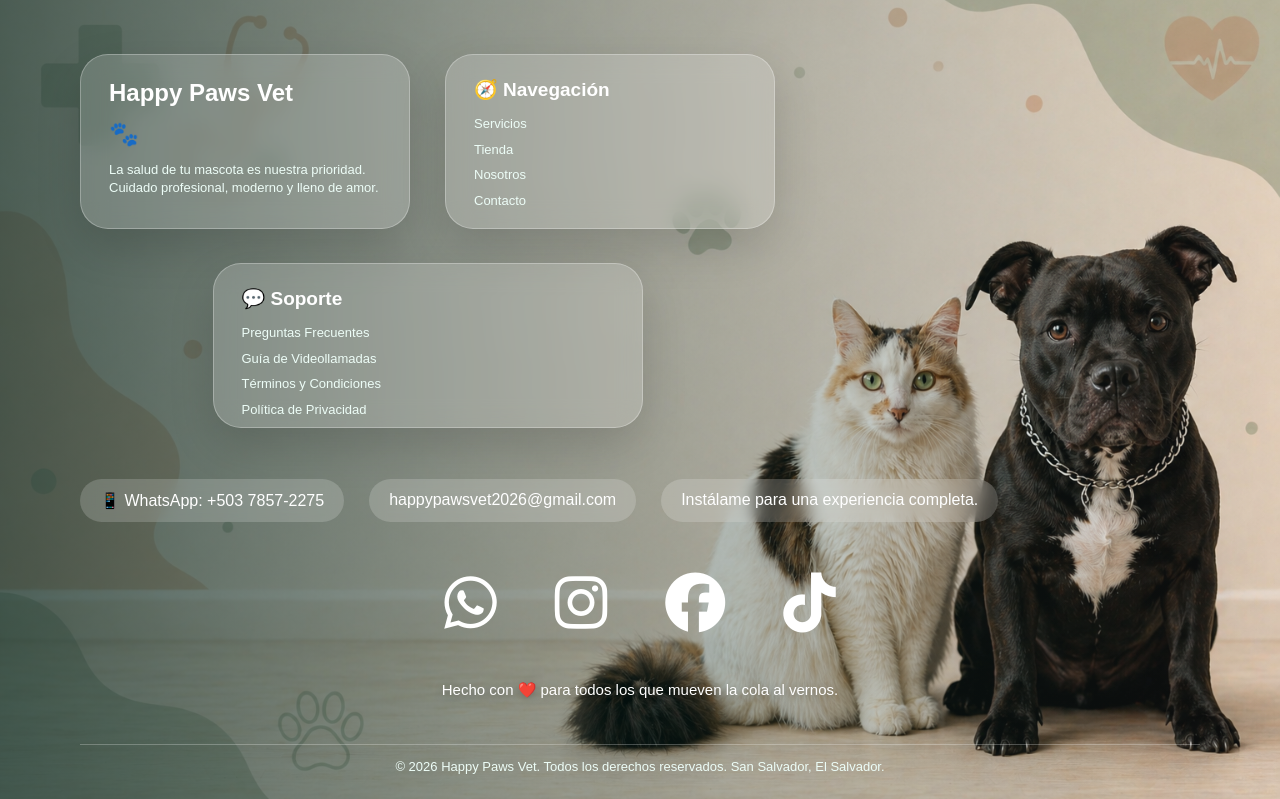
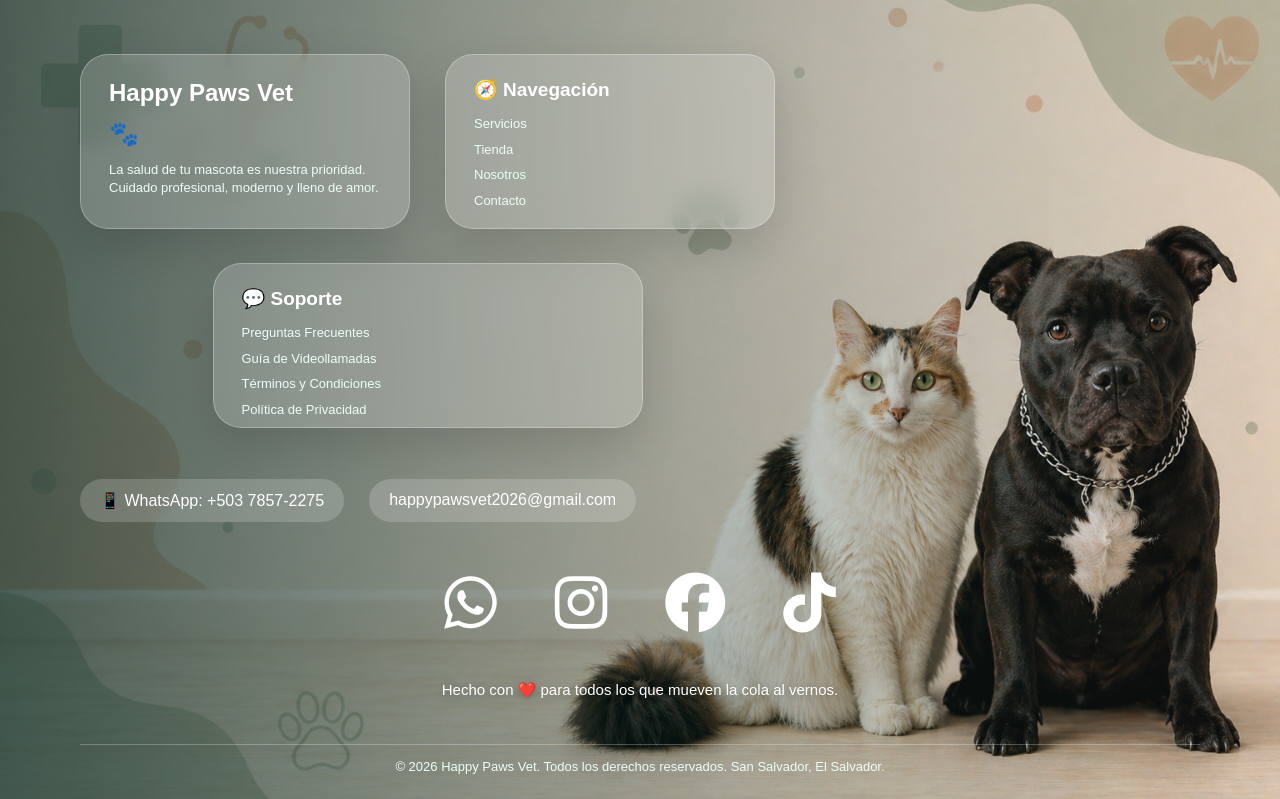
Before and after one commit to arturopocasangre/proyectoexpo, a Flask app: page / in a window 1280 px wide. Shown: the part 801-1600 px from the top of the page. Run offline with Flask 3, Linux system fonts and the light colour scheme.

Commit message:
Add files via upload

```diff
--- a/templates/index.html
+++ b/templates/index.html
@@ -194,8 +194,7 @@
         <div class="footer-contacto-linea">
             <p>📱 WhatsApp: +503 7857-2275</p>
             <p>happypawsvet2026@gmail.com</p>
-		 <!-- Contenido principal -->
-		  <p>Instálame para una experiencia completa.</p>
+		 <!-- Instalar App -->
 		  <button id="installBtn">Instalar App</button>
         </div>
 
```
